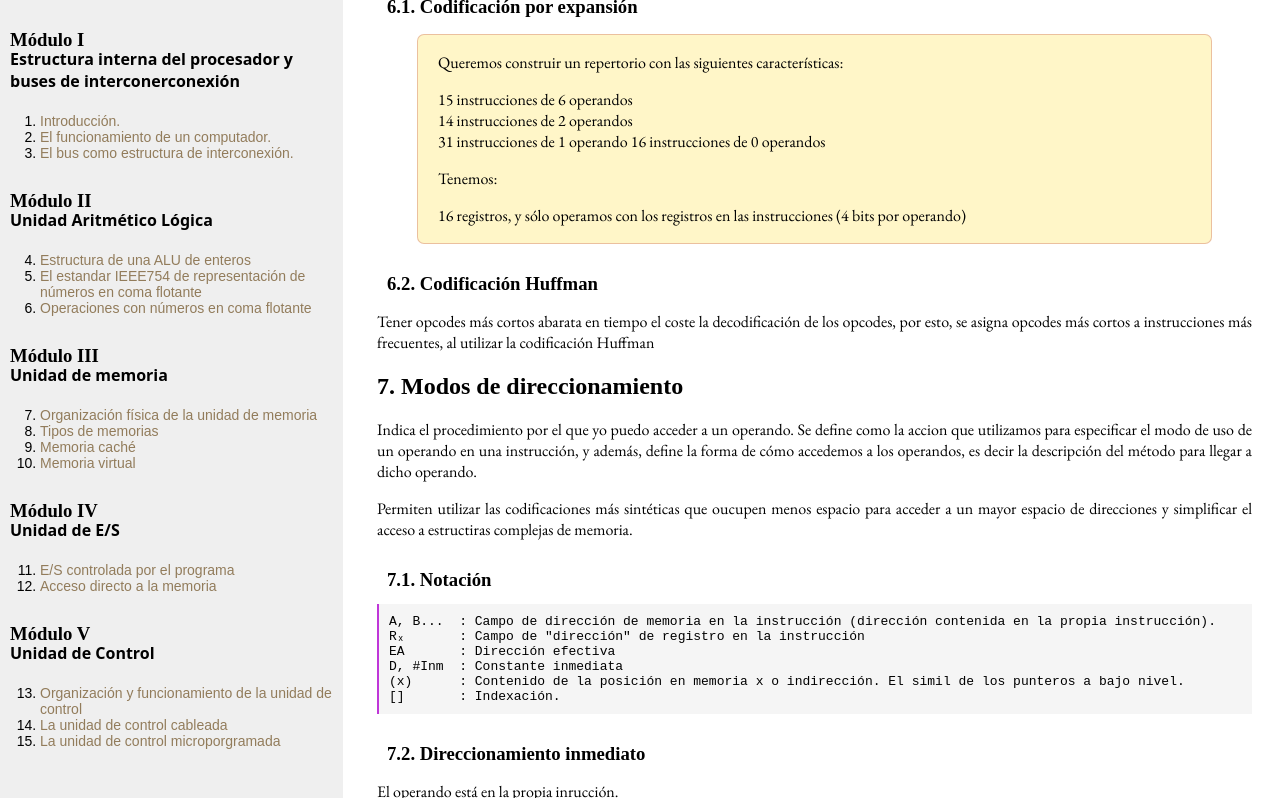
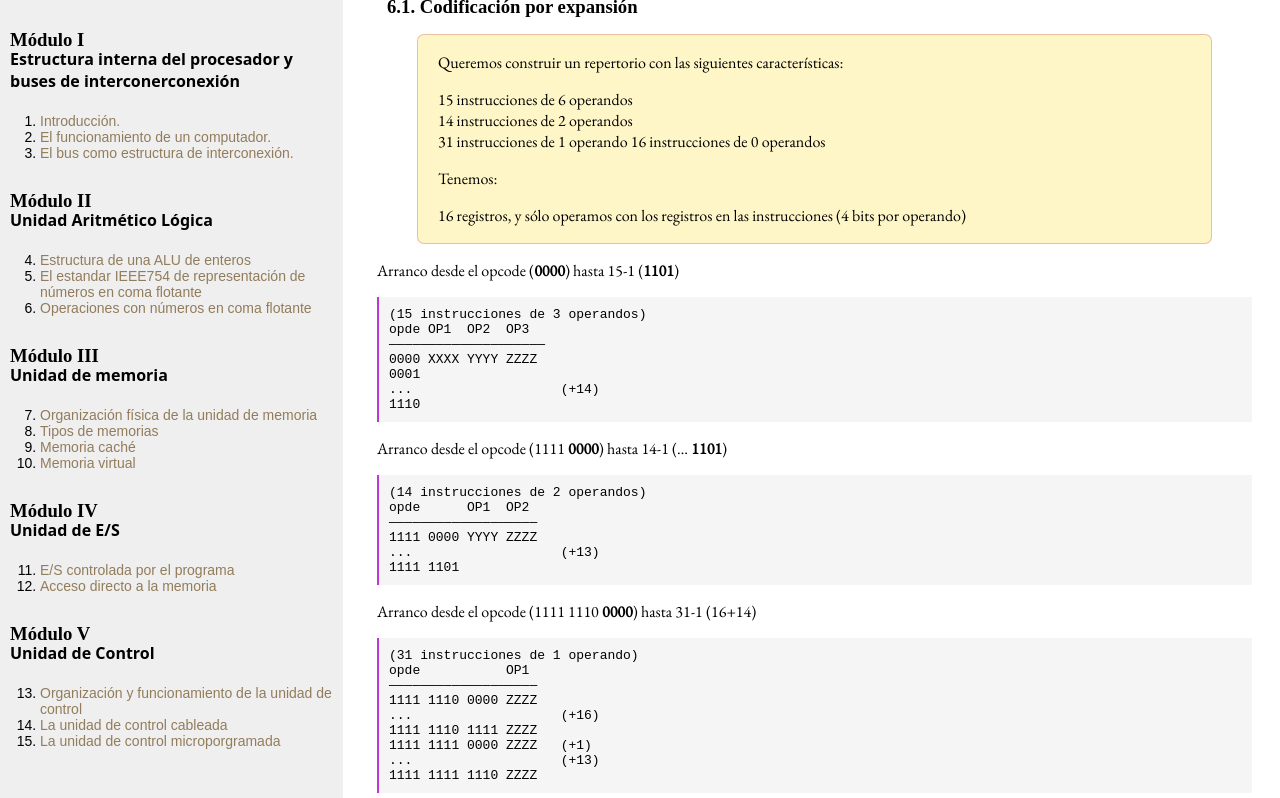
Before and after one commit to dkaerit/EDC, a Jekyll site: the page built from _posts/2020-10-05-TEMA02.md, in a window 1280 px wide and 1400 px high, scrolled down 7087 px. Shown: the top 798 px of the window. Built offline with Jekyll 4.4.1, drawn with Linux system fonts in a browser that asks for light colours; some web fonts are replaced; some of the changed text lies outside the part shown; grey boxes are pictures that could not be loaded.

Commit message:
Update 2020-10-05-TEMA02.md

````diff
--- a/_posts/2020-10-05-TEMA02.md
+++ b/_posts/2020-10-05-TEMA02.md
@@ -182,6 +182,46 @@ En ambas codificaciones conocidas, ningún opcode puede ser prefijo de otro.
 >
 > 16 registros, y sólo operamos con los registros en las instrucciones (4 bits por operando)
 
+Arranco desde el opcode (**0000**) hasta 15-1 (**1101**)
+```print
+(15 instrucciones de 3 operandos)
+opde OP1  OP2  OP3
+————————————————————
+0000 XXXX YYYY ZZZZ
+0001
+...                   (+14)
+1110
+```
+Arranco desde el opcode (1111 **0000**)  hasta 14-1 (... **1101**)
+```print
+(14 instrucciones de 2 operandos)
+opde      OP1  OP2
+———————————————————
+1111 0000 YYYY ZZZZ
+...                   (+13)
+1111 1101
+```
+Arranco desde el opcode (1111 1110 **0000**)  hasta 31-1 (16+14)
+```print
+(31 instrucciones de 1 operando)
+opde           OP1
+———————————————————
+1111 1110 0000 ZZZZ
+...                   (+16)
+1111 1110 1111 ZZZZ
+1111 1111 0000 ZZZZ   (+1)
+...                   (+13)
+1111 1111 1110 ZZZZ
+```
+Arranco desde el opcode (1111 1110 **0000**)  hasta 31-1 (16+14)
+```print
+(16 instrucciones de 0 operando)
+opde
+———————————————————
+1111 1111 1111 0000
+...                   (+16)
+1111 1110 1111 1111
+```
 
 ### 6.2. Codificación Huffman
 Tener opcodes más cortos abarata en tiempo el coste la decodificación de los opcodes, por esto, se asigna opcodes más cortos a instrucciones más frecuentes, al utilizar la codificación Huffman
````
